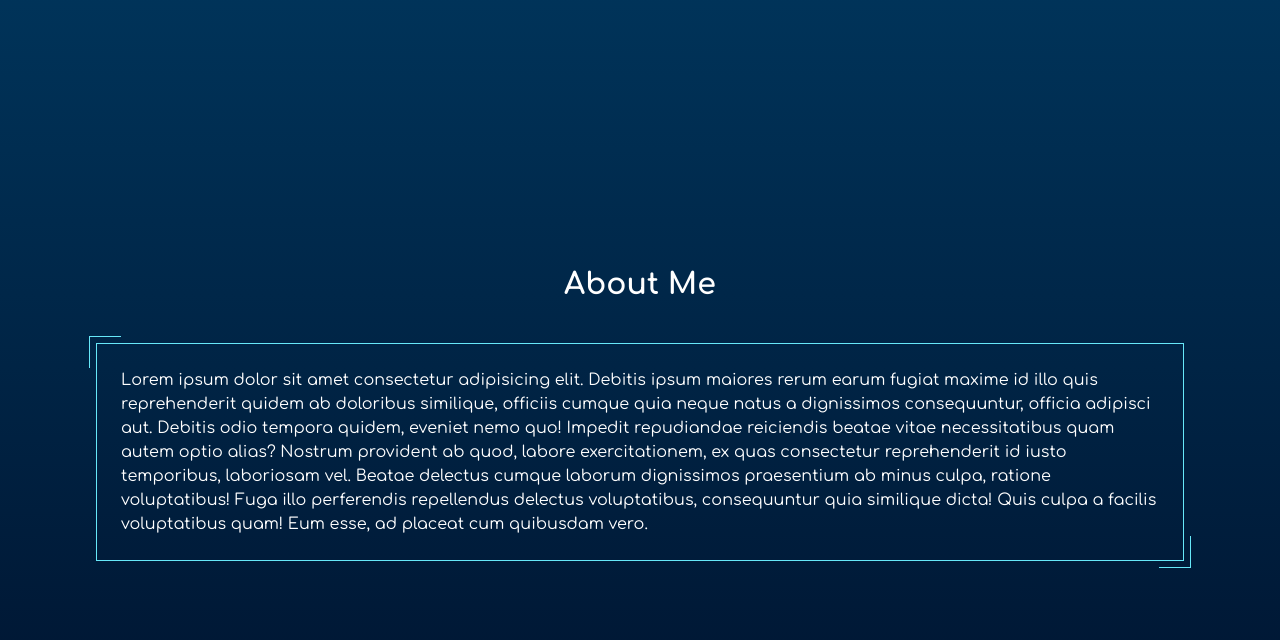
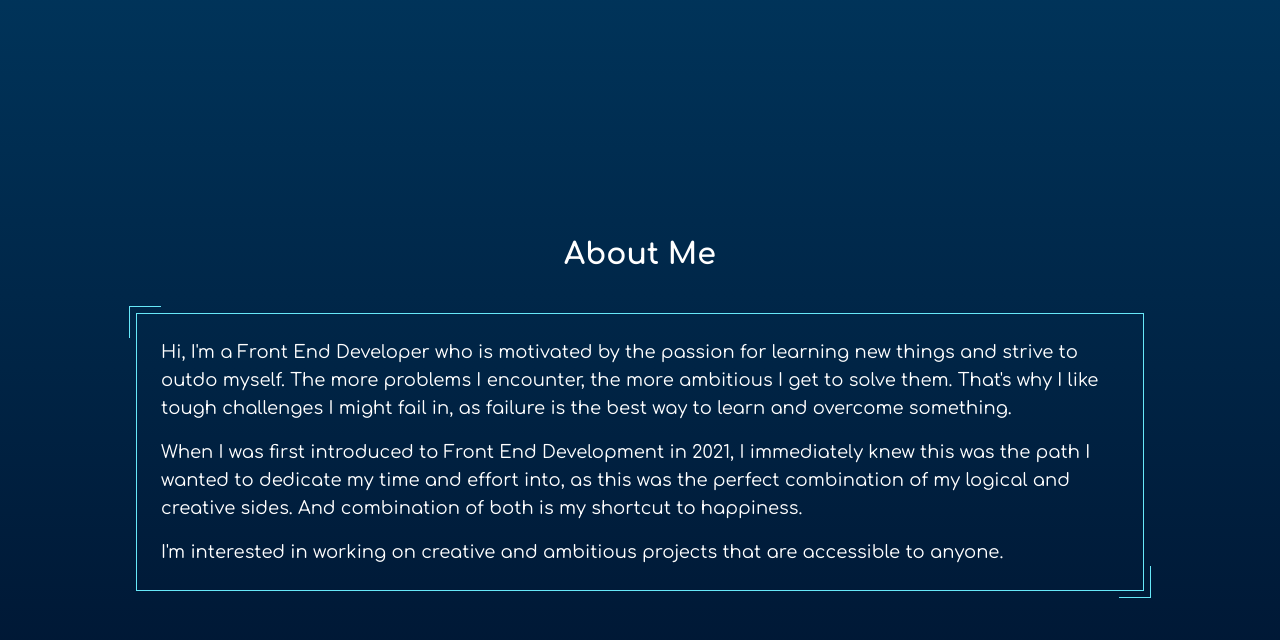
Before and after one commit to sanberkHax/sanberk.dev, a Next.js app: page / in a window 1280 px wide. Shown: the part 834-1474 px from the top of the page. Built offline with nearby package versions, Linux system fonts and the light colour scheme.

Commit message:
Update About.tsx

```diff
--- a/src/components/About.tsx
+++ b/src/components/About.tsx
@@ -3,23 +3,29 @@ import { Typography } from './Typography';
 
 export const About = () => {
   return (
-    <section className="flex justify-center gap-10 items-center flex-col h-screen  w-full text-white">
+    <section className="flex gap-10 flex-col justify-center items-center h-screen w-full text-white sm:px-10">
       <Typography variant="h2" bold>
         About Me
       </Typography>
 
       <Card>
-        Lorem ipsum dolor sit amet consectetur adipisicing elit. Debitis ipsum
-        maiores rerum earum fugiat maxime id illo quis reprehenderit quidem ab
-        doloribus similique, officiis cumque quia neque natus a dignissimos
-        consequuntur, officia adipisci aut. Debitis odio tempora quidem, eveniet
-        nemo quo! Impedit repudiandae reiciendis beatae vitae necessitatibus
-        quam autem optio alias? Nostrum provident ab quod, labore
-        exercitationem, ex quas consectetur reprehenderit id iusto temporibus,
-        laboriosam vel. Beatae delectus cumque laborum dignissimos praesentium
-        ab minus culpa, ratione voluptatibus! Fuga illo perferendis repellendus
-        delectus voluptatibus, consequuntur quia similique dicta! Quis culpa a
-        facilis voluptatibus quam! Eum esse, ad placeat cum quibusdam vero.
+        <Typography variant="body">
+          {`Hi, I'm a Front End Developer who is motivated by the passion for
+          learning new things and strive to outdo myself. The more problems I
+          encounter, the more ambitious I get to solve them. That's why I like
+          tough challenges I might fail in, as failure is the best way to learn
+          and overcome something.`}
+        </Typography>
+        <Typography variant="body">
+          When I was first introduced to Front End Development in 2021, I
+          immediately knew this was the path I wanted to dedicate my time and
+          effort into, as this was the perfect combination of my logical and
+          creative sides. And combination of both is my shortcut to happiness.
+        </Typography>
+        <Typography variant="body">
+          {`I'm interested in working on creative and ambitious projects that are
+          accessible to anyone.`}
+        </Typography>
       </Card>
     </section>
   );
```
